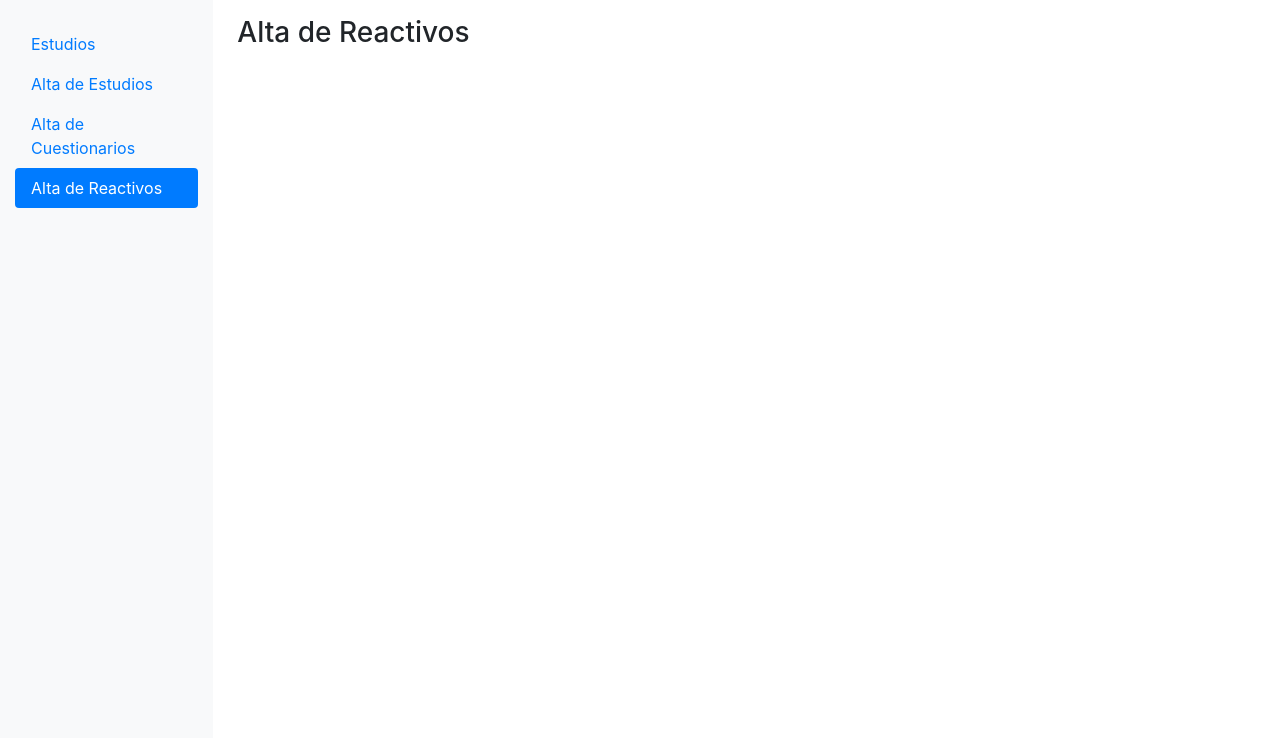
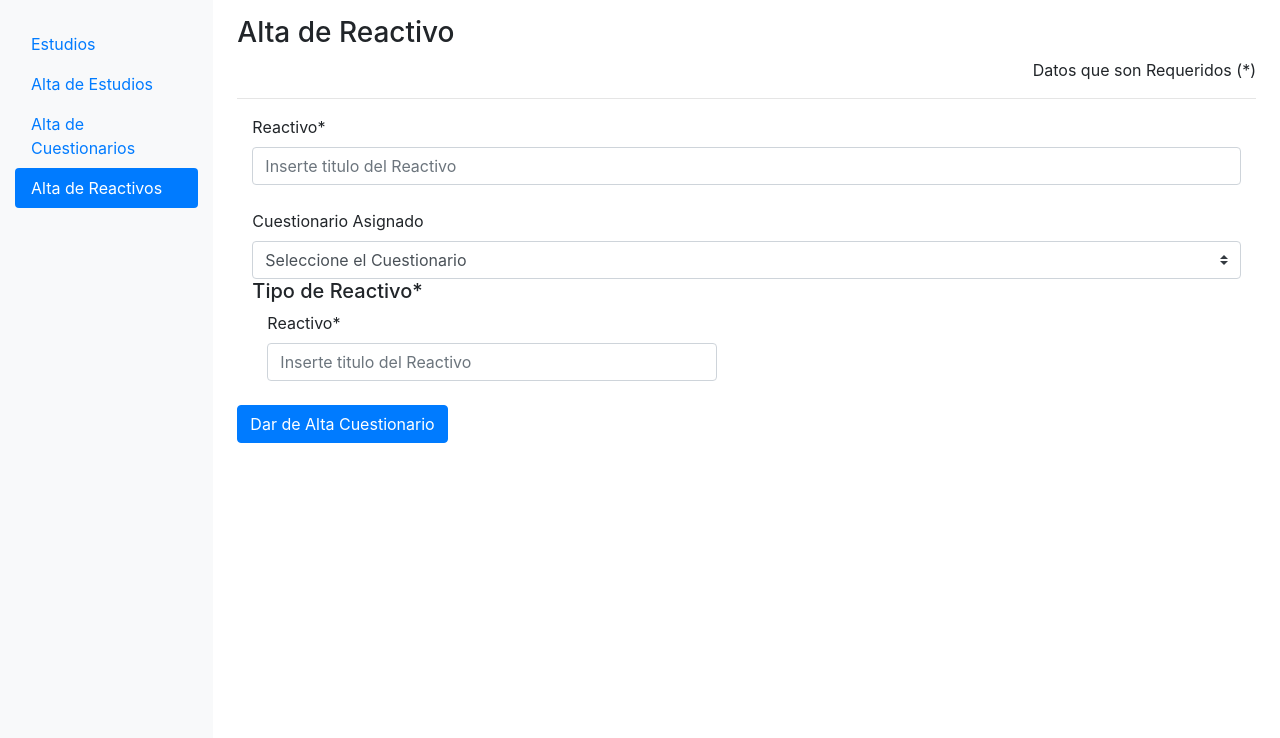
Before and after one commit to SkyllerXBruce/aleph, a CodeIgniter app: page /aleph/index.php/studies/createReagents in a window 1280 px wide. Shown: the part 62-800 px from the top of the page. Run offline with CodeIgniter, Linux system fonts and the light colour scheme; data that the repository does not hold is empty.

Commit message:
Se creó el Formulario de create_reagents

```diff
--- a/application/views/admin_estudio/create_reagents.php
+++ b/application/views/admin_estudio/create_reagents.php
@@ -1 +1,49 @@
-<h3>Alta de Reactivos</h3>
+<!-- Formulario Alta de Reactivos -->
+<!-- Se agrega el metodo para mandar los datos -->
+<form action="<?= base_url('studies/addReagents') ?>" method="POST">
+	<!-- Titulo de Datos del Reactivo -->
+	<h3>Alta de Reactivo</h3>
+	<p class="text-right">Datos que son Requeridos (*)</p>
+	<hr>
+	<!-- formamos un grupo de elementos -->
+	<div class="form-group">
+		<!-- Fila de Datos de Contenido -->
+    <div class="form-row">
+      <div class="col">
+				<!-- Atributos para el Titulo del Reactivo -->
+				<div class="col">
+					<label for="">Reactivo*</label>
+					<input type="text" name="reac" class="form-control" placeholder="Inserte titulo del Reactivo" value="<?= set_value('reac') ?>">
+					<div class="text-danger"><?= form_error('reac') ?></div>
+				</div>
+				<br>
+				<!-- Atributos para Asignar el Cuestionario -->
+				<div class="col">
+					<label for="">Cuestionario Asignado</label>
+					<!-- Custom Select con las opciones -->
+      		<select name="quest" class="custom-select">
+        		<option selected value="">Seleccione el Cuestionario</option>
+						<?php foreach($dataquest as $item): ?>
+							<option <?= set_value('quest') == $item->Nombre_Cuestionario ? 'selected' : ''; ?> value="<?= $item->IdCuestionario ?>"><?= $item->Nombre_Cuestionario ?></option>
+						<?php endforeach; ?>
+      		</select>
+					<div class="text-danger"><?= form_error('quest') ?></div>
+    		</div>
+			<div class="col-6">
+				<!-- Atributos para la lista de Reactivos -->
+      	<h5>Tipo de Reactivo*</h5>
+				<!-- Atributos para el Titulo del Reactivo -->
+				<div class="col">
+					<label for="">Reactivo*</label>
+					<input type="text" name="tipo" class="form-control" placeholder="Inserte titulo del Reactivo" value="<?= set_value('tipo') ?>">
+					<div class="text-danger"><?= form_error('tipo') ?></div>
+				</div>
+			</div>
+    </div>
+	</div>
+	<br>
+	<!-- Boton para el Agregar Todos los Datos Ingresados -->
+  <div class="form-group">
+    <input type="submit" class="btn btn-primary" value="Dar de Alta Cuestionario">
+  </div>
+</form>
```
